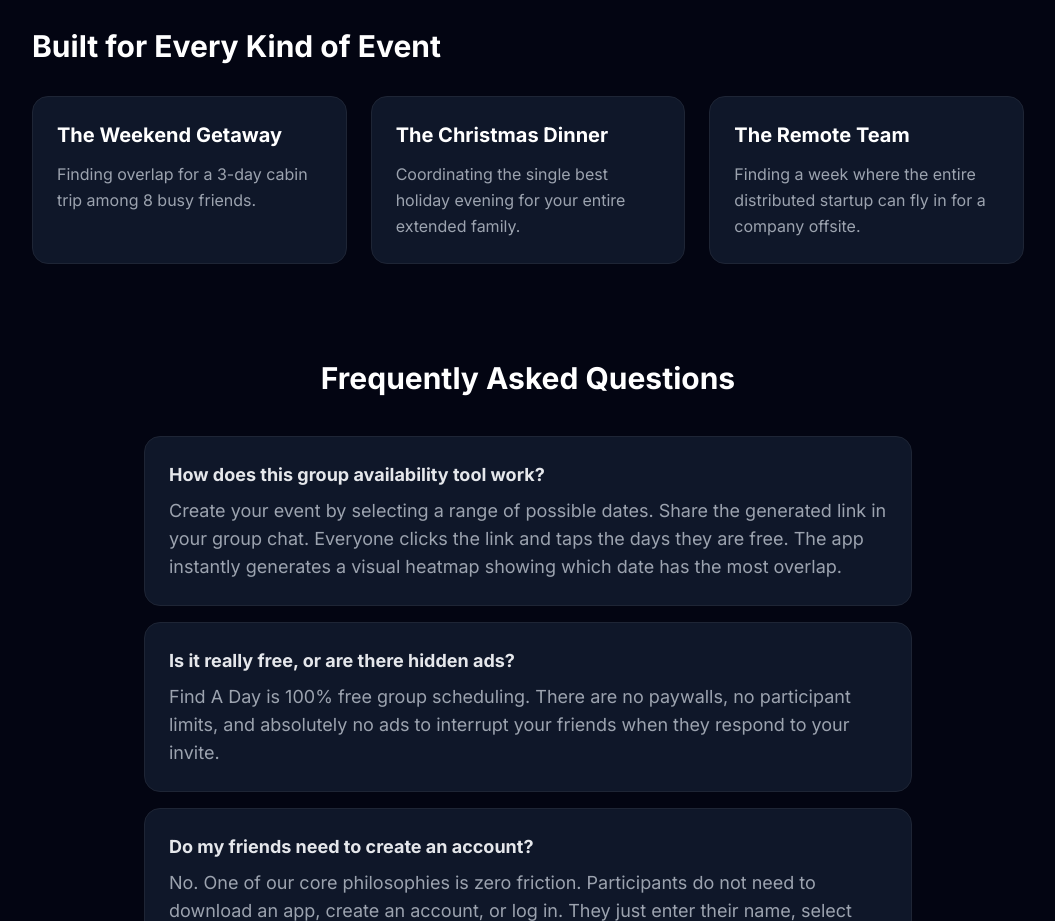
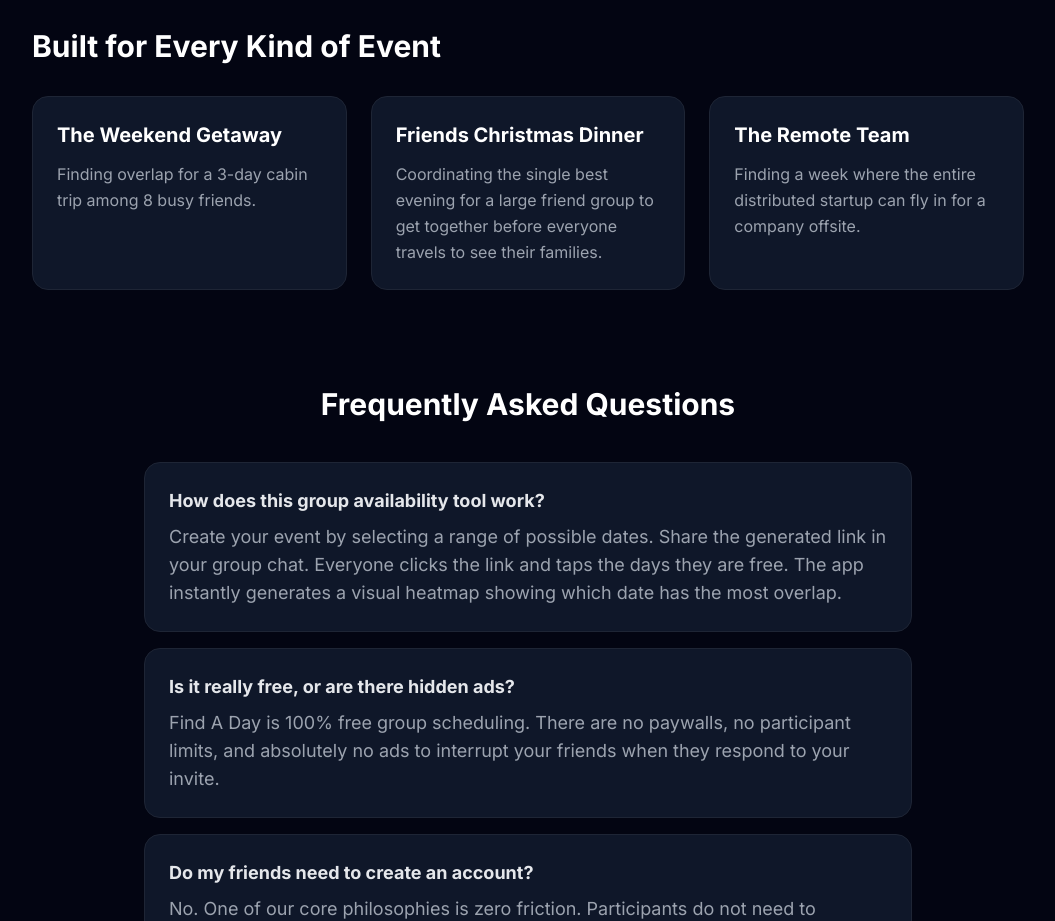
Before and after one commit to tomasleote/findaday, a React (Create React App) app: page / in a window 1280 px wide. Shown: the part 1260-2181 px from the top of the page, without its empty margins (112-1167 px from the left). Built offline with nearby package versions, Linux system fonts and the light colour scheme; no server answers.

Commit message:
fixed example

```diff
--- a/src/features/home/HomePage.jsx
+++ b/src/features/home/HomePage.jsx
@@ -192,7 +192,7 @@ function HomePage({ onCreateGroup, onJoinGroup, onRecoverAdmin }) {
             <div className="grid grid-cols-1 md:grid-cols-3 gap-6">
               {[
                 { title: 'The Weekend Getaway', desc: 'Finding overlap for a 3-day cabin trip among 8 busy friends.' },
-                { title: 'The Christmas Dinner', desc: 'Coordinating the single best holiday evening for your entire extended family.' },
+                { title: 'Friends Christmas Dinner', desc: 'Coordinating the single best evening for a large friend group to get together before everyone travels to see their families.' },
                 { title: 'The Remote Team', desc: 'Finding a week where the entire distributed startup can fly in for a company offsite.' }
               ].map((uc, i) => (
                 <motion.div
```
